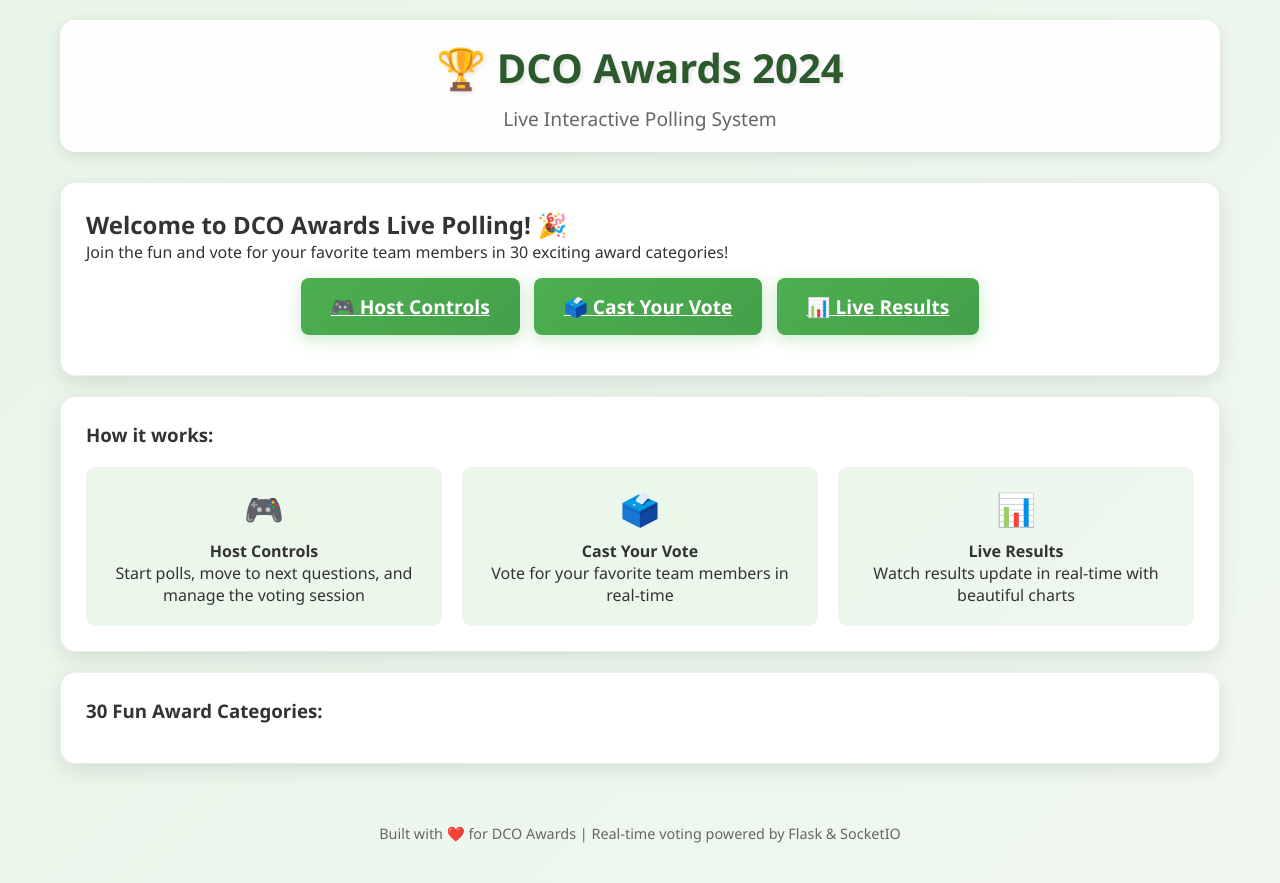
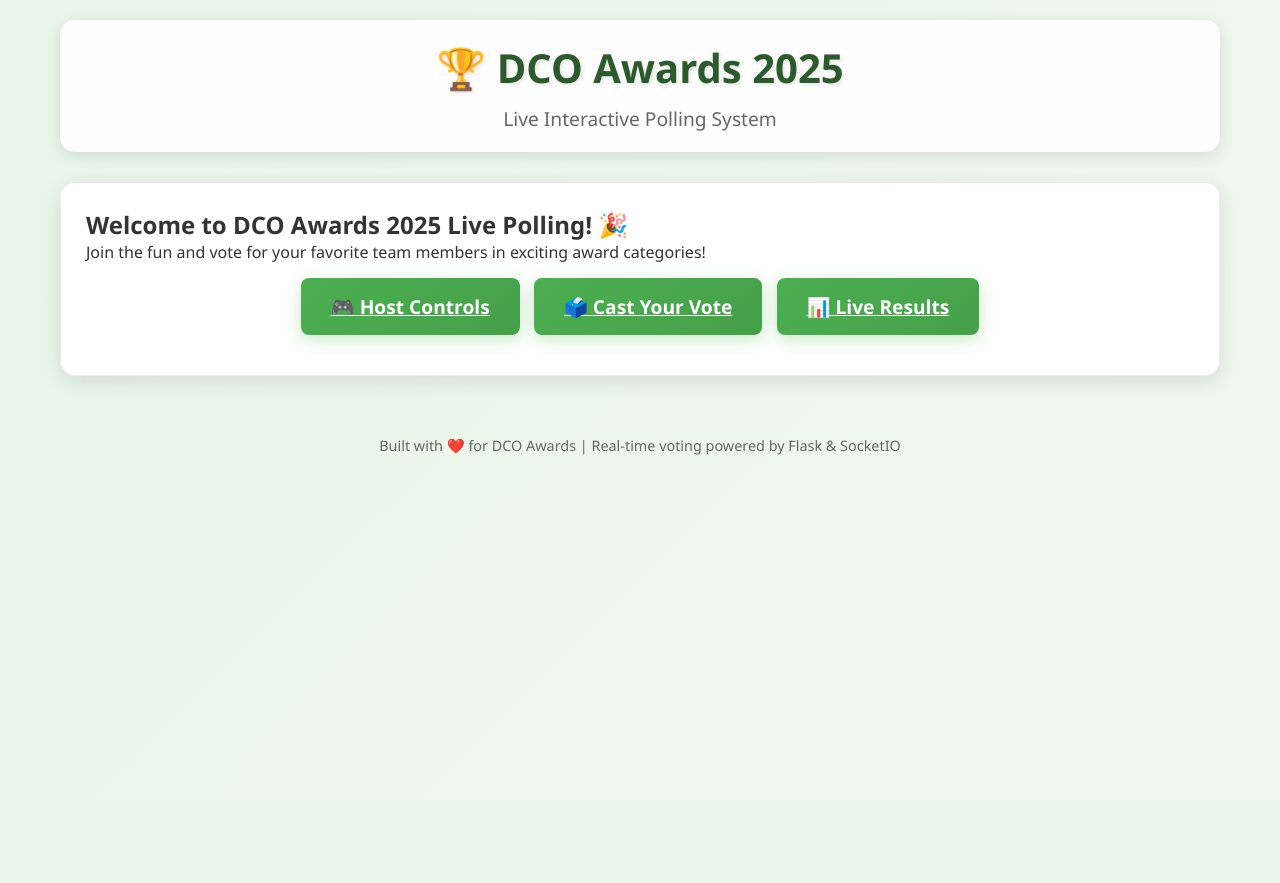
Before and after one commit to dhaddaandco/diwali-awards, a Flask app: page / in a window 1280 px wide. After the commit the page ends 455 px from the top, so only its background shows below. Run offline with Flask 3, Linux system fonts and the light colour scheme; some libraries are stand-ins or nearby versions.

Commit message:
Update to DCO Awards 2025 and remove sections

```diff
--- a/templates/base.html
+++ b/templates/base.html
@@ -241,7 +241,7 @@
 <body>
     <div class="container">
         <div class="header">
-            <h1>🏆 DCO Awards 2024</h1>
+            <h1>🏆 DCO Awards 2025</h1>
             <p>Live Interactive Polling System</p>
         </div>
 
--- a/templates/index.html
+++ b/templates/index.html
@@ -1,11 +1,11 @@
 {% extends "base.html" %}
 
-{% block title %}DCO Awards - Home{% endblock %}
+{% block title %}DCO Awards 2025 - Home{% endblock %}
 
 {% block content %}
 <div class="card">
-    <h2>Welcome to DCO Awards Live Polling! 🎉</h2>
-    <p>Join the fun and vote for your favorite team members in 30 exciting award categories!</p>
+    <h2>Welcome to DCO Awards 2025 Live Polling! 🎉</h2>
+    <p>Join the fun and vote for your favorite team members in exciting award categories!</p>
 
     <div style="text-align: center; margin: 30px 0;">
         <a href="/admin" class="btn" style="font-size: 1.2em; padding: 15px 30px;">🎮 Host Controls</a>
@@ -14,35 +14,5 @@
     </div>
 </div>
 
-<div class="card">
-    <h3>How it works:</h3>
-    <div style="display: grid; grid-template-columns: repeat(auto-fit, minmax(250px, 1fr)); gap: 20px; margin-top: 20px;">
-        <div style="text-align: center; padding: 20px; background: rgba(76, 175, 80, 0.1); border-radius: 10px;">
-            <div style="font-size: 2em; margin-bottom: 10px;">🎮</div>
-            <h4>Host Controls</h4>
-            <p>Start polls, move to next questions, and manage the voting session</p>
-        </div>
-        <div style="text-align: center; padding: 20px; background: rgba(76, 175, 80, 0.1); border-radius: 10px;">
-            <div style="font-size: 2em; margin-bottom: 10px;">🗳️</div>
-            <h4>Cast Your Vote</h4>
-            <p>Vote for your favorite team members in real-time</p>
-        </div>
-        <div style="text-align: center; padding: 20px; background: rgba(76, 175, 80, 0.1); border-radius: 10px;">
-            <div style="font-size: 2em; margin-bottom: 10px;">📊</div>
-            <h4>Live Results</h4>
-            <p>Watch results update in real-time with beautiful charts</p>
-        </div>
-    </div>
-</div>
 
-<div class="card">
-    <h3>30 Fun Award Categories:</h3>
-    <div style="display: grid; grid-template-columns: repeat(auto-fit, minmax(300px, 1fr)); gap: 10px; margin-top: 15px;">
-        {% for award in awards %}
-        <div style="padding: 10px; background: rgba(255, 255, 255, 0.7); border-radius: 8px; border-left: 3px solid #4CAF50;">
-            {{ loop.index }}. {{ award }}
-        </div>
-        {% endfor %}
-    </div>
-</div>
 {% endblock %}
--- a/templates/results.html
+++ b/templates/results.html
@@ -1,11 +1,11 @@
 {% extends "base.html" %}
 
-{% block title %}Diwali Awards - Live Results{% endblock %}
+{% block title %}DCO Awards 2025 - Live Results{% endblock %}
 
 {% block content %}
 <div class="card">
-    <h2>✨ Diwali Live Results</h2>
-    <p>Watch the magic unfold! See voting results update in real-time with festive sparkles!</p>
+    <h2>📊 Live Results</h2>
+    <p>Watch voting results update in real-time with beautiful charts!</p>
 
     <div id="no-poll" class="loading" style="display: none;">
         <div class="spinner"></div>
--- a/templates/vote.html
+++ b/templates/vote.html
@@ -1,11 +1,11 @@
 {% extends "base.html" %}
 
-{% block title %}Diwali Awards - Vote{% endblock %}
+{% block title %}DCO Awards 2025 - Vote{% endblock %}
 
 {% block content %}
 <div class="card">
-    <h2>🎆 Cast Your Diwali Vote</h2>
-    <p>Light up the celebration! Vote for your favorite team member in the current Diwali award category!</p>
+    <h2>🗳️ Cast Your Vote</h2>
+    <p>Vote for your favorite team member in the current DCO Awards 2025 category!</p>
 
     <div id="waiting" class="loading" style="display: none;">
         <div class="spinner"></div>
```
Also changed, not shown: templates/admin.html (+5 -5 lines), wsgi.py (line endings or trailing spaces).
